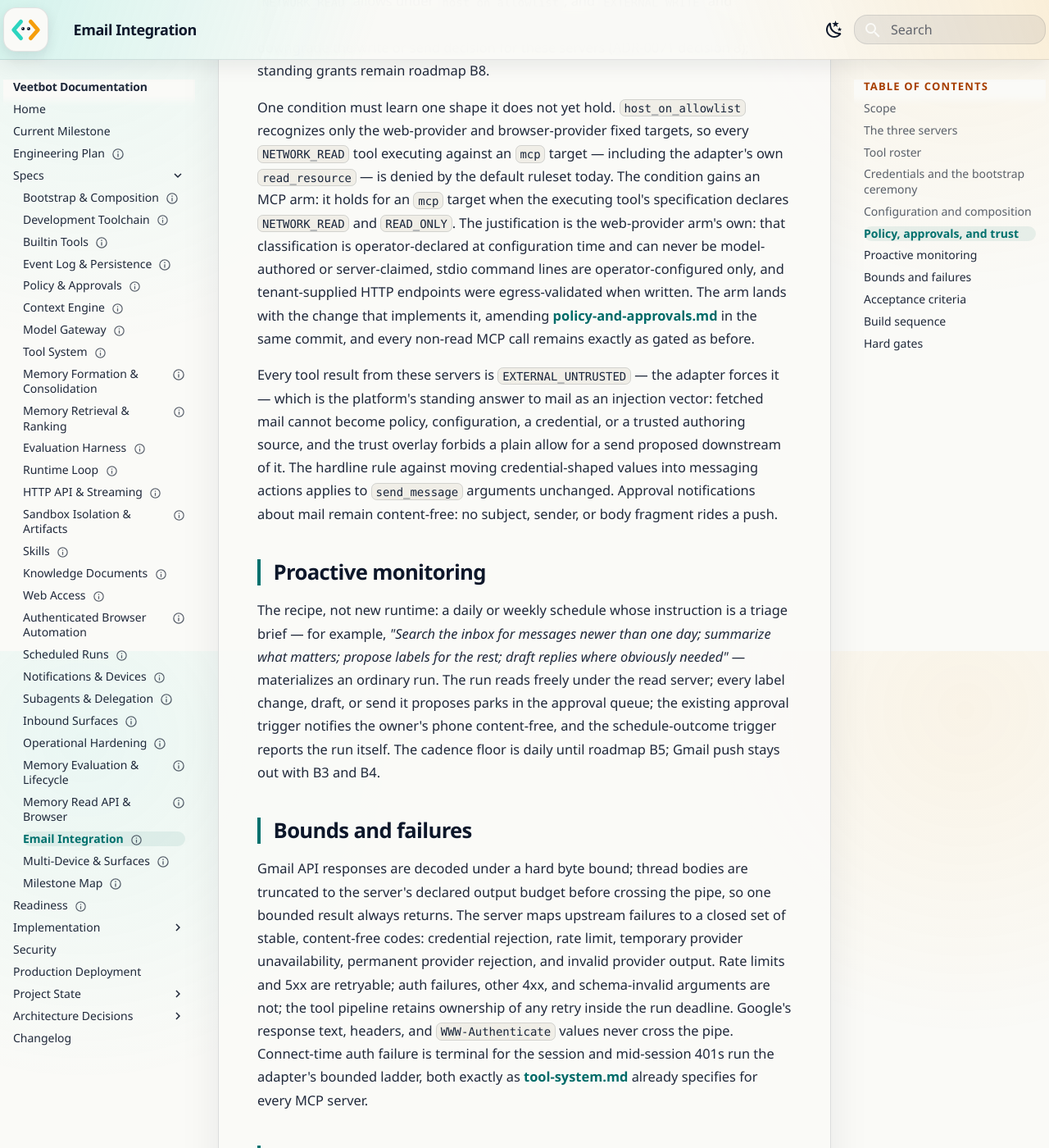
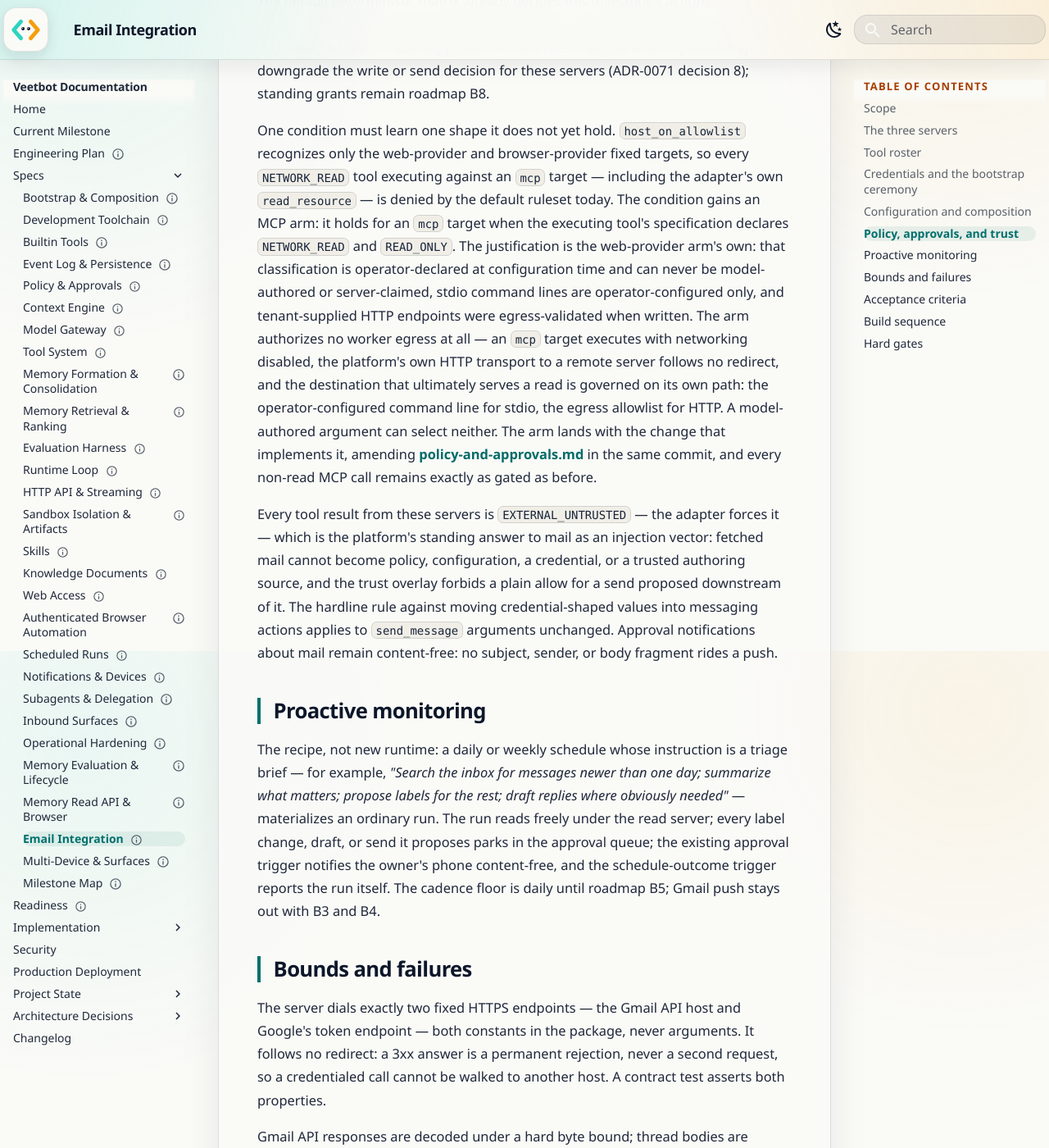
Before and after one commit to avitus/veetbot, an MkDocs documentation site: the page built from docs/plan/email-integration.md, in a window 1280 px wide and 1400 px high, scrolled down 4606 px. Shown: the whole window at 82% size. Built offline with MkDocs 1.6.1 and Material for MkDocs 9.7.7, drawn with Linux system fonts in a browser that asks for light colours; some of the changed text lies outside the part shown.

Commit message:
Harden the Milestone 18 transport wording after review
CodeRabbit's review of the governance package surfaced four findings,
all addressed. The design and ADR now state the transport confinement
explicitly: the Gmail server dials exactly two fixed HTTPS endpoints,
both package constants, and follows no redirect, for the API and the
token exchange alike; the MCP allowlist arm's text records that it
authorizes no worker egress and that a model-authored argument can
select no destination. Gate 8's wording now prohibits raw upstream
error text and diagnostic headers rather than upstream content
wholesale, since normalized mailbox content is precisely what a read
returns; gate 12 adds the refused redirect. The toolchain fixture
asserts the plan boundary through Milestone 18.

Reading-Lane: A

Co-Authored-By: Claude Fable 5 <noreply@anthropic.com>

```diff
--- a/docs/plan/email-integration.md
+++ b/docs/plan/email-integration.md
@@ -110,8 +110,10 @@ an inherited environment, never an event or a log.
 
 The resolved value is a JSON document: `client_id`, `client_secret`,
 `refresh_token`, and the granted Google scope. The server exchanges the
-refresh token for access tokens against Google's token endpoint inside its own
-process, checking expiry at use rather than on a timer. Access tokens, the
+refresh token for access tokens against Google's fixed HTTPS token endpoint
+inside its own process — a package constant, with redirects never followed,
+the same transport rule the Gmail calls obey — checking expiry at use rather
+than on a timer. Access tokens, the
 refresh token, and Google's error bodies never cross the stdio pipe; the
 platform never learns the credential is OAuth. A refresh token Google refuses
 surfaces as the adapter's ordinary `tool.server_unauthorized`, terminal at
@@ -173,7 +175,12 @@ justification is the web-provider arm's own: that classification is
 operator-declared at configuration time and can never be model-authored or
 server-claimed, stdio command lines are operator-configured only, and
 tenant-supplied HTTP endpoints were egress-validated when written. The arm
-lands with the change that implements it, amending
+authorizes no worker egress at all — an `mcp` target executes with
+networking disabled, the platform's own HTTP transport to a remote server
+follows no redirect, and the destination that ultimately serves a read is
+governed on its own path: the operator-configured command line for stdio,
+the egress allowlist for HTTP. A model-authored argument can select neither.
+The arm lands with the change that implements it, amending
 [policy-and-approvals.md](policy-and-approvals.md) in the same commit, and
 every non-read MCP call remains exactly as gated as before.
 
@@ -199,6 +206,12 @@ cadence floor is daily until roadmap B5; Gmail push stays out with B3 and B4.
 
 ## Bounds and failures
 
+The server dials exactly two fixed HTTPS endpoints — the Gmail API host and
+Google's token endpoint — both constants in the package, never arguments. It
+follows no redirect: a 3xx answer is a permanent rejection, never a second
+request, so a credentialed call cannot be walked to another host. A contract
+test asserts both properties.
+
 Gmail API responses are decoded under a hard byte bound; thread bodies are
 truncated to the server's declared output budget before crossing the pipe, so
 one bounded result always returns. The server maps upstream failures to a
@@ -206,8 +219,10 @@ closed set of stable, content-free codes: credential rejection, rate limit,
 temporary provider unavailability, permanent provider rejection, and invalid
 provider output. Rate limits and 5xx are retryable; auth failures, other 4xx,
 and schema-invalid arguments are not; the tool pipeline retains ownership of
-any retry inside the run deadline. Google's response text, headers, and
-`WWW-Authenticate` values never cross the pipe. Connect-time auth failure is
+any retry inside the run deadline. Google's raw error text, diagnostic
+headers, and `WWW-Authenticate` values never cross the pipe — normalized
+mailbox content is the tool result, and it is the only upstream content that
+does. Connect-time auth failure is
 terminal for the session and mid-session 401s run the adapter's bounded
 ladder, both exactly as [tool-system.md](tool-system.md) already specifies for
 every MCP server.
@@ -272,9 +287,11 @@ every MCP server.
    resolved credential reaches the child only as the one declared variable in
    a constructed environment — never `argv`, never inherited, never an event,
    result, or log. **M18.**
-8. **Token confinement.** Access tokens, refresh tokens, and upstream Google
-   text never appear in tool results or durable events; failures cross the
-   pipe only as the closed stable codes. **M18.**
+8. **Token confinement.** Access tokens, refresh tokens, and raw upstream
+   error text or diagnostic headers never appear in tool results or durable
+   events; failures cross the pipe only as the closed stable codes, and
+   normalized mailbox content is the only upstream content that crosses at
+   all. **M18.**
 9. **Default off.** With the flag unset, no `mcp.gmail_*` server row is
    composed and no such tool is registered or advertised. **M18.**
 10. **Scope confinement.** Each server requires exactly its own
@@ -285,8 +302,9 @@ every MCP server.
     per-server Google scopes, and never prints token material. **M18.**
 12. **Failure taxonomy.** Connect-time auth failure is terminal, the
     mid-session ladder is bounded, rate limits and server errors are
-    retryable and stable, and oversized upstream bodies truncate within the
-    declared output budget. **M18.**
+    retryable and stable, a redirect is refused rather than followed, and
+    oversized upstream bodies truncate within the declared output budget.
+    **M18.**
 13. **Monitoring recipe.** A daily triage schedule materializes a run whose
     reads pass without approval, whose first write parks an approval whose
     notification is content-free, and whose outcome is reported. **M18.**
```
Also changed, not shown: docs/adr/0071-milestone-18-email-integration.md (+11 -2 lines), 2 other files.
